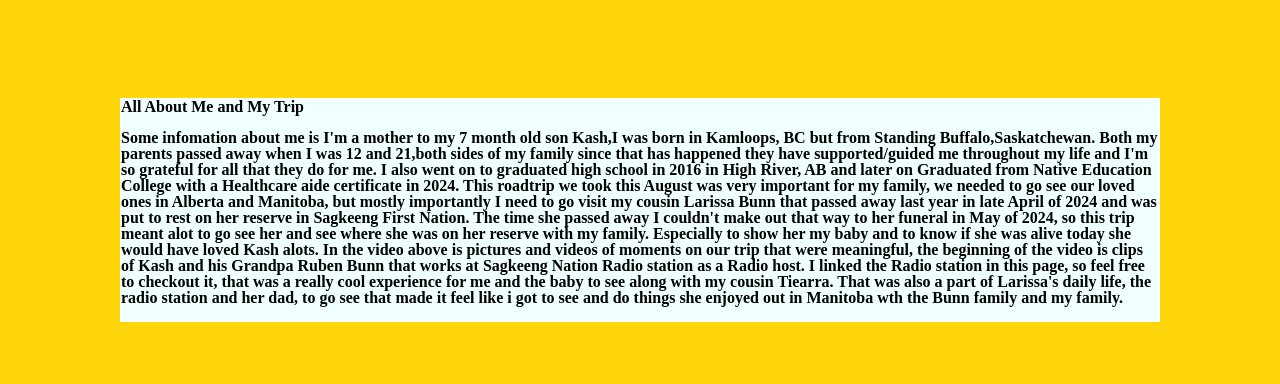
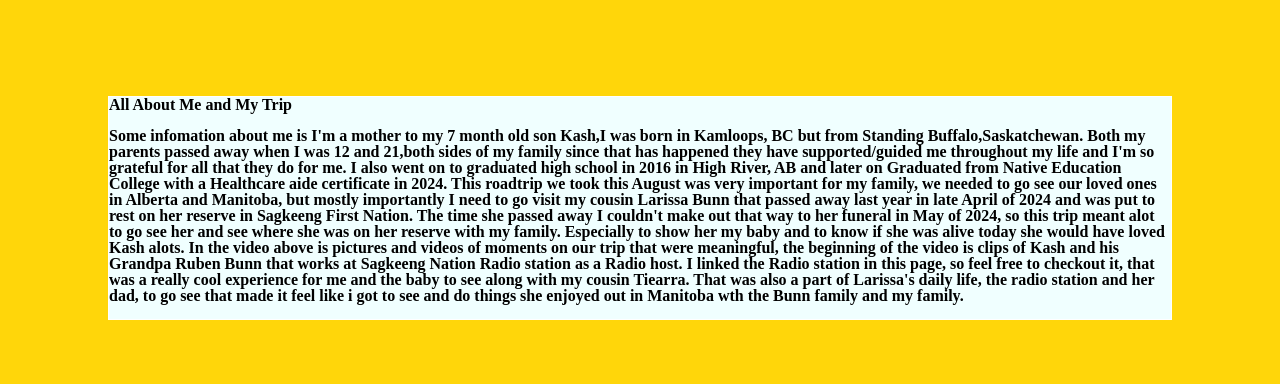
Before and after one commit to adelinaredman555-collab/my-summer-roadtrip-2025, a plain HTML site: page about.html in a window 1280 px wide. Shown: the part 416-800 px from the top of the page. Drawn offline with Linux system fonts and the light colour scheme.

Commit message:
Update about.css

```diff
--- a/about.css
+++ b/about.css
@@ -1,6 +1,5 @@
 body{
     background-color:#ffd60a;
-    margin: 10px 20px 10px;
     text align:justify;
 }
 
```
